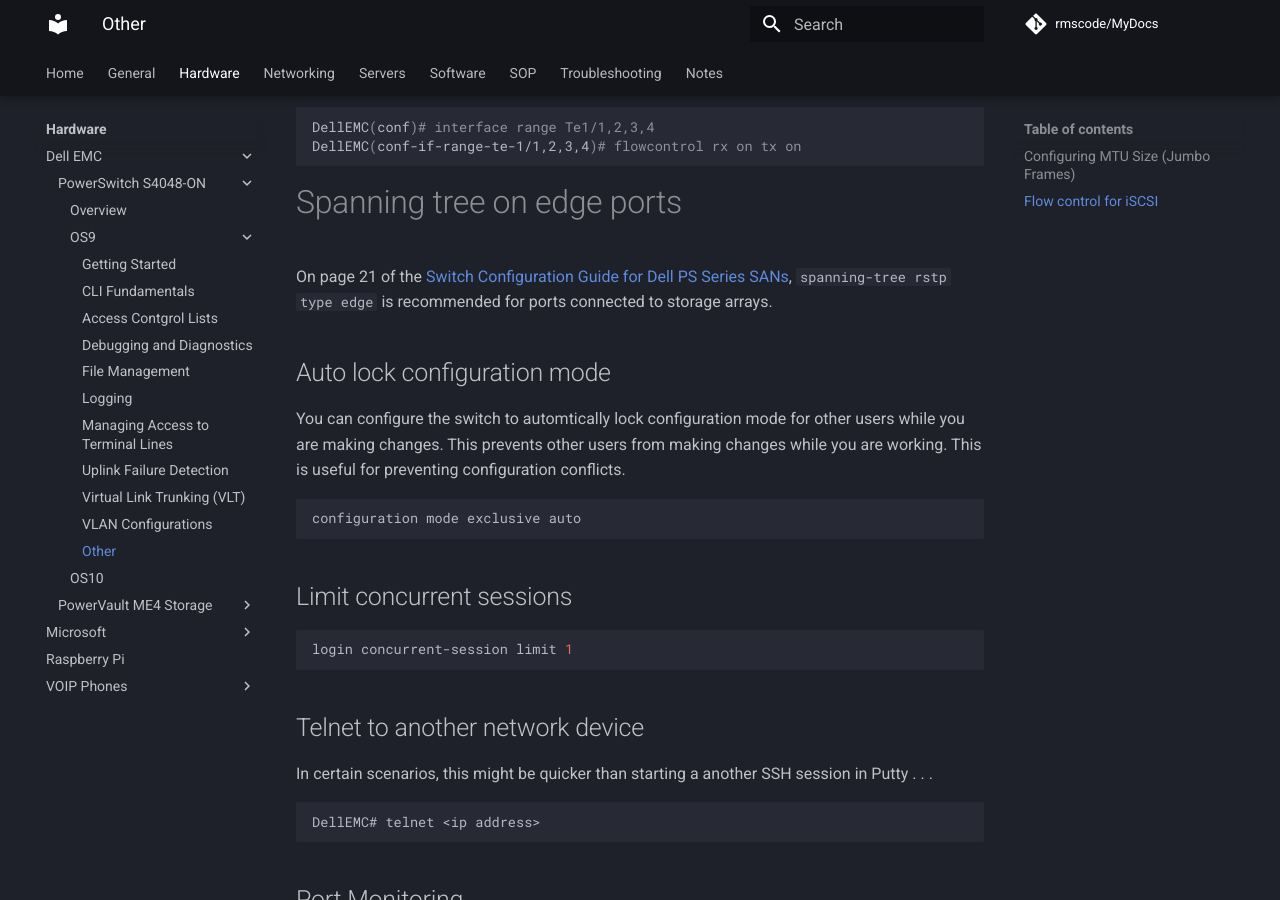
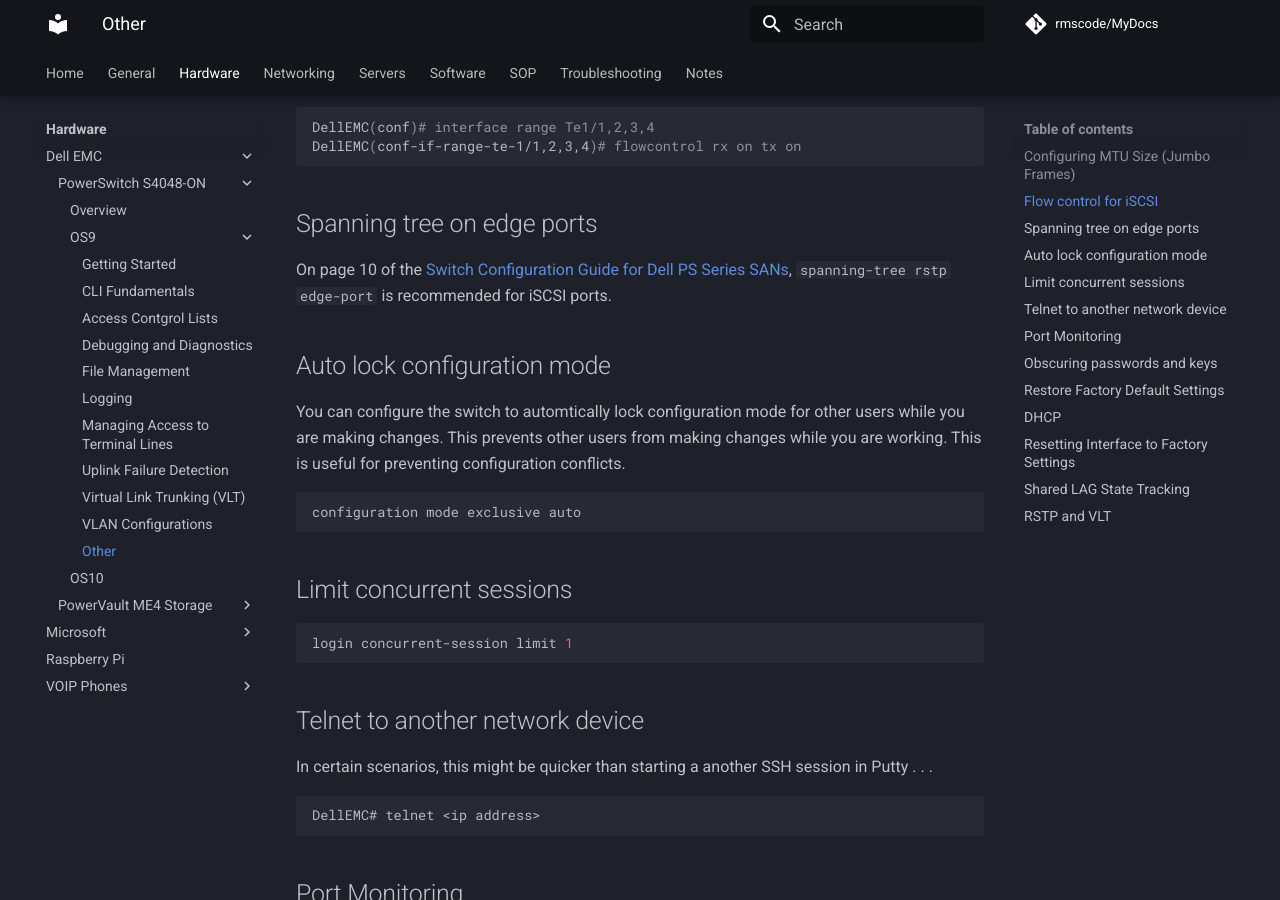
Before and after one commit to rmscode/binary-garden, an MkDocs documentation site: the page built from docs/hardware/dell-emc/S4048-ON/os9-other.md, in a window 1280 px wide and 900 px high, scrolled down 1853 px. Built offline with MkDocs 1.6.1 and Material for MkDocs 9.7.7, drawn with Linux system fonts in a browser that asks for light colours; comment, search, counter and statistics services are not loaded.

Commit message:
Update os9-other.md

````diff
--- a/docs/hardware/dell-emc/S4048-ON/os9-other.md
+++ b/docs/hardware/dell-emc/S4048-ON/os9-other.md
@@ -70,9 +70,9 @@
 DellEMC(conf-if-range-te-1/1,2,3,4)# flowcontrol rx on tx on
 ```
 
-# Spanning tree on edge ports
+## Spanning tree on edge ports
 
-On page 21 of the [Switch Configuration Guide for Dell PS Series SANs](https://downloads.dell.com/solutions/storage-solution-resources/PS-Series-Dell-EMC-Networking-S4048-ON-SCG-2018-(SCG1026).pdf), `spanning-tree rstp type edge` is recommended for ports connected to storage arrays.
+On page 10 of the [Switch Configuration Guide for Dell PS Series SANs](https://downloads.dell.com/solutions/storage-solution-resources/PS-Series-Dell-EMC-Networking-S4048-ON-SCG-2018-(SCG1026).pdf), `spanning-tree rstp edge-port` is recommended for iSCSI ports.
 
 ## Auto lock configuration mode
 
````
